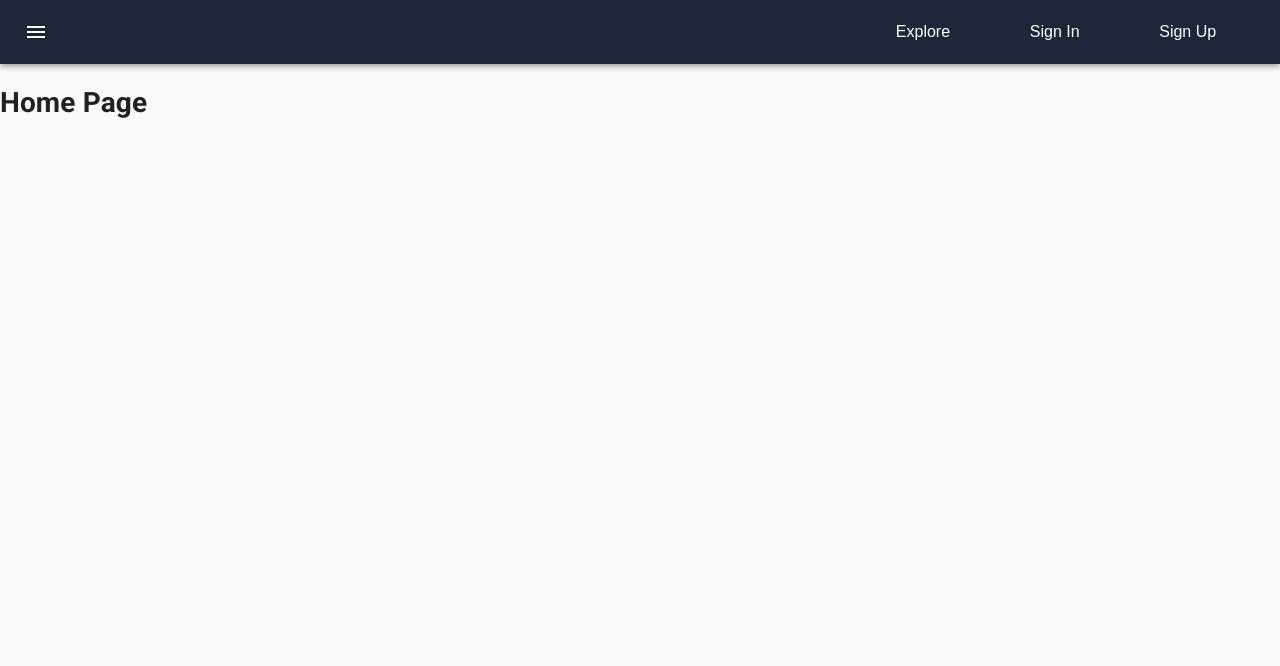
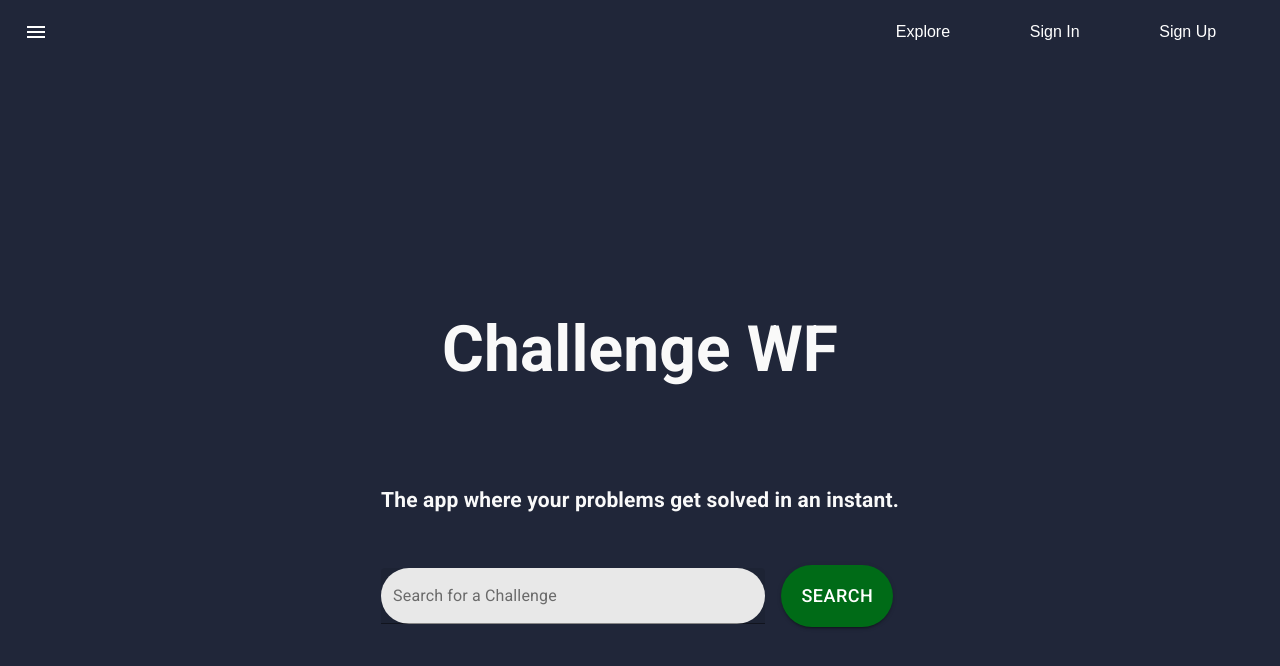
Before and after one commit to SparkDevTeams/Web_Dev_Frontend_S2020, a React (Create React App) app: page / in a window 1280 px wide. Shown: the top 666 px of the page. Built offline with nearby package versions, Linux system fonts and the light colour scheme.

Commit message:
having basic layout of home page

```diff
--- a/src/Theme.js
+++ b/src/Theme.js
@@ -1,13 +1,16 @@
 import { createMuiTheme, responsiveFontSizes } from "@material-ui/core/styles";
 import purple from "@material-ui/core/colors/purple";
 import green from "@material-ui/core/colors/green";
+import white from "@material-ui/core/colors/lime";
 
 let theme = createMuiTheme({
   palette: {
     primary: {
       main: "#202639"
     },
-    secondary: green
+    secondary: {
+      main: "#006B17"
+    }
   },
   status: {
     danger: "orange"
--- a/src/pages/Home.jsx
+++ b/src/pages/Home.jsx
@@ -1,14 +1,86 @@
 import React, { useEffect } from "react";
 import { useAuth } from "../hooks";
+import { makeStyles, Grid, TextField } from "@material-ui/core";
+import Button from "@material-ui/core/Button";
+
+const useStyles = makeStyles(theme => {
+  console.log(theme);
+  return {
+    root: {
+      backgroundColor: theme.palette.primary.main,
+      height: "100vh",
+      marginTop: "-20px"
+    },
+    container: {
+      height: "100%"
+    },
+    title: {
+      color: "#f9f9f9",
+      textAlign: "center",
+      marginBottom: "90px",
+      fontSize: 64
+    },
+    calltoAction: {
+      color: "#f9f9f9",
+      textAlign: "center",
+      marginBottom: "50px"
+    },
+    inputSearch: {
+      borderRadius: 126,
+      backgroundColor: theme.palette.common.white,
+      fontSize: 16
+    },
+    buttonSearch: {
+      borderRadius: 126,
+      backgroundColor: theme.palette.secondary,
+      fontSize: 18,
+      padding: "15px 20px"
+    }
+  };
+});
 
 const Home = props => {
   const { user, loggedIn } = useAuth();
+  const classess = useStyles();
 
-  console.log(user, loggedIn);
   return (
-    <div>
-      <h1>Home Page</h1>
-      {loggedIn ? <h2>{`Hi ${user.name}!`}</h2> : null}
+    <div className={classess.root}>
+      <Grid
+        className={classess.container}
+        container
+        direction="row"
+        justify="center"
+        alignItems="center"
+      >
+        <Grid item style={{ maxWidth: "600px" }}>
+          <h1 className={classess.title}>Challenge WF</h1>
+          <h2 className={classess.calltoAction}>
+            The app where your problems get solved in an instant.
+          </h2>
+          <form noValidate autoComplete>
+            <Grid container direction="row" spacing={2} alignItems="center">
+              <Grid item xs={12} md={9}>
+                <TextField
+                  className={classess.inputSearch}
+                  label="Search for a Challenge"
+                  fullWidth
+                  variant="filled"
+                  type="search"
+                />
+              </Grid>
+              <Grid item xs={12} md={2}>
+                <Button
+                  className={classess.buttonSearch}
+                  variant="contained"
+                  color="secondary"
+                >
+                  Search
+                </Button>
+              </Grid>
+            </Grid>
+          </form>
+        </Grid>
+      </Grid>
     </div>
   );
 };
```
